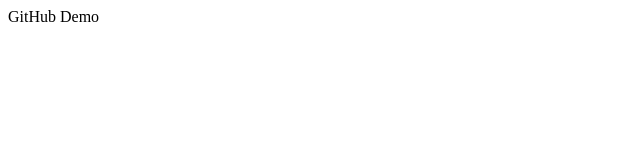
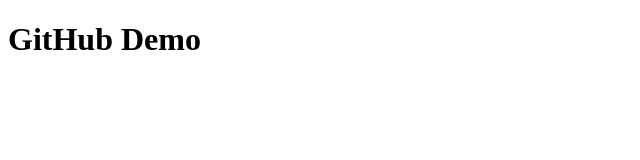
Before and after one commit to U17CS462/demo-repo, a plain HTML site: page index.html in a window 1280 px wide. Shown: the whole page, without its empty margins (0-640 px from the left). Drawn offline with Linux system fonts and the light colour scheme.

Commit message:
h1 tag added

```diff
--- a/index.html
+++ b/index.html
@@ -6,7 +6,7 @@
   <meta name="viewport" content="width=device-width, initial-scale=1.0">
   <title>Document</title>
 </head>
-<body>
-  GitHub Demo
+<body >
+  <h1>GitHub Demo</h1>
 </body>
 </html>
```
